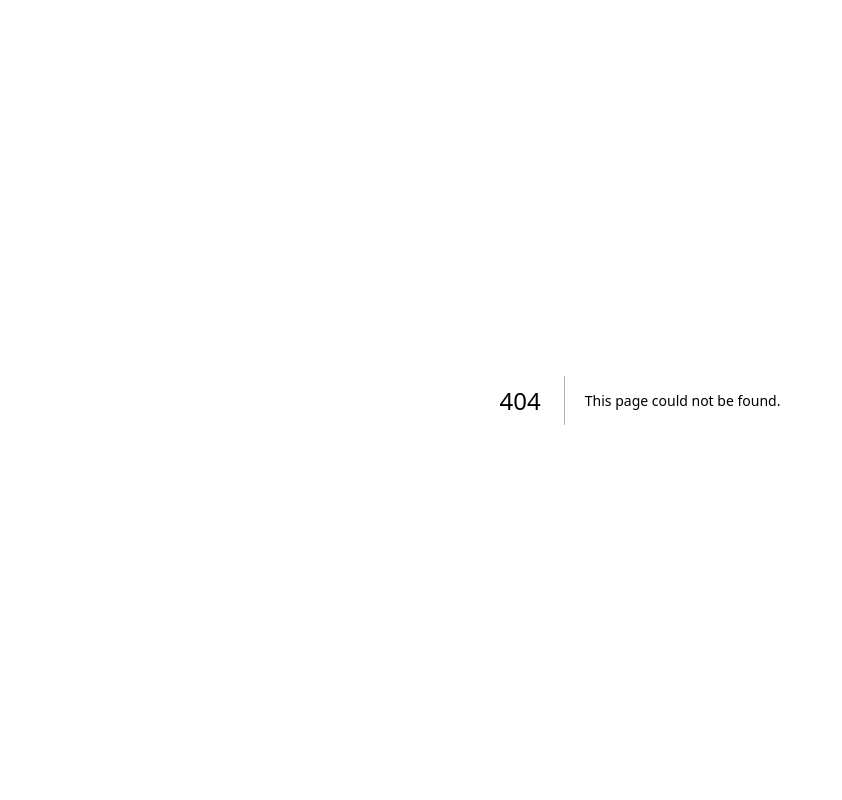
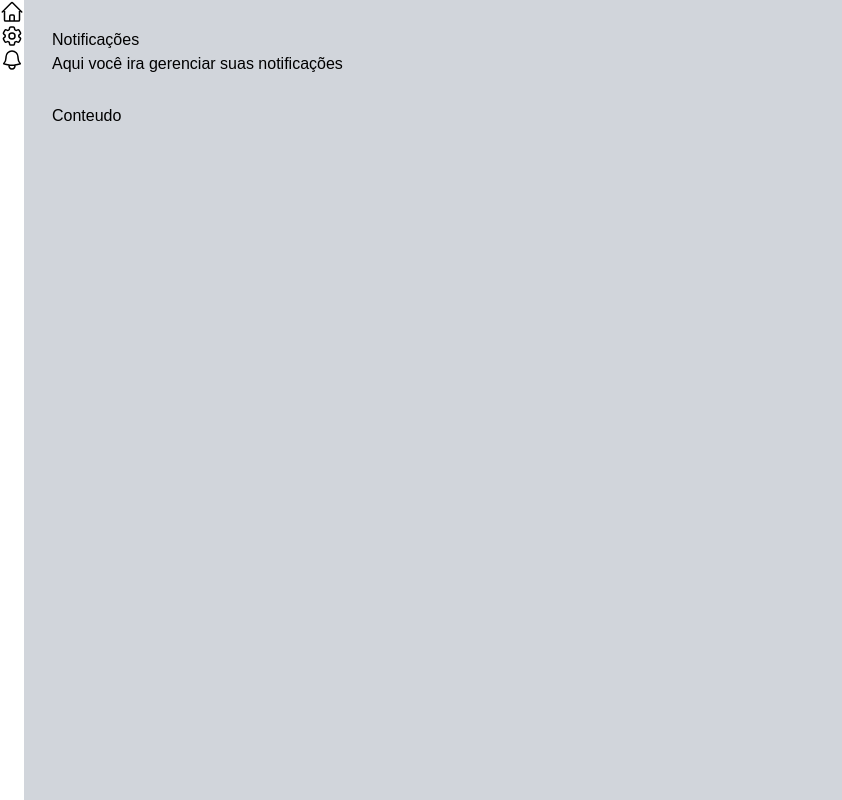
Before and after one commit to xmurilo/TemplateAdmin, a Next.js app: page /notifications in a window 1280 px wide. Before the commit this address had no page. Shown: the whole page, without its empty margins (0-842 px from the left). Built offline with nearby package versions, Linux system fonts and the light colour scheme.

Commit message:
feat: notifications page

```diff
--- /dev/null
+++ b/src/pages/notifications.tsx
@@ -0,0 +1,9 @@
+import Layout from "../components/template/Layout";
+
+export default function Notifications() {
+  return (
+    <Layout title="Notificações" subTitle="Aqui você ira gerenciar suas notificações">
+      <h3>Conteudo</h3>
+    </Layout>
+  );
+}
```
